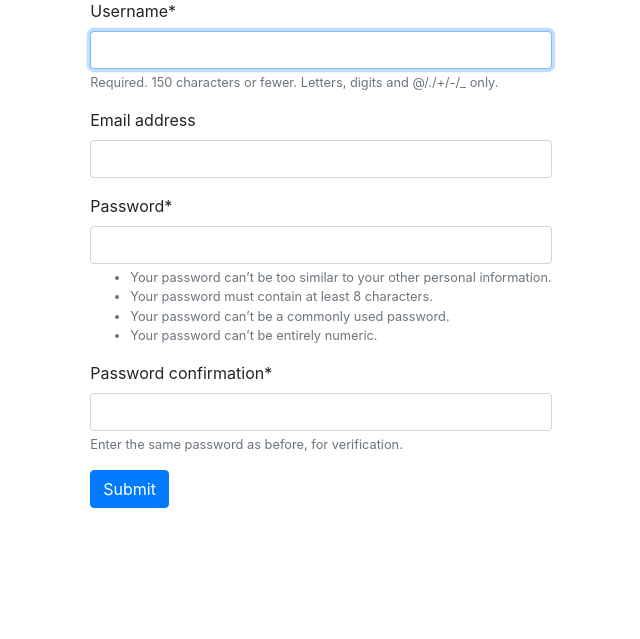
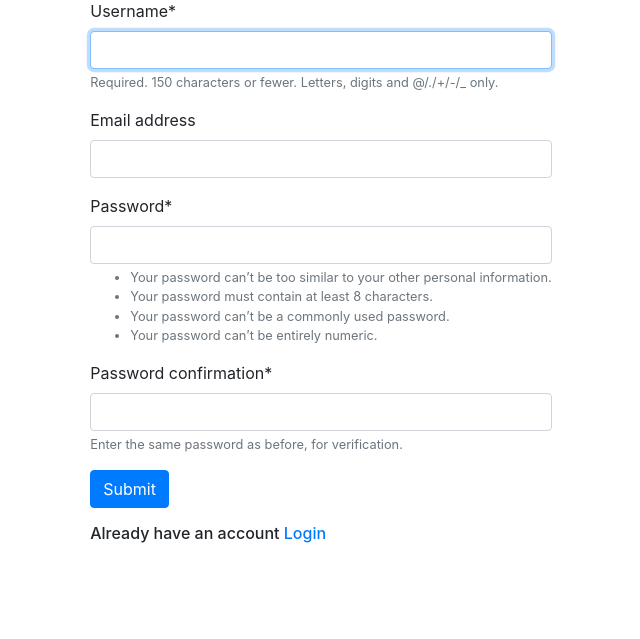
Before and after one commit to Ozan-007/Restaurant_Reservation_App, a Django app: page /signup in a window 1280 px wide. Shown: the part 161-800 px from the top of the page, without its empty margins (319-959 px from the left). Run offline with Django 4.2, Linux system fonts and the light colour scheme; some libraries are stand-ins or nearby versions.

Commit message:
signup login switch added

```diff
--- a/reservation/templates/signup.html
+++ b/reservation/templates/signup.html
@@ -26,6 +26,7 @@
         {{ signupform|crispy }}
 
         <input class="btn btn-primary" type="submit" value="Submit">
+        <h6 style="padding-top: 1rem">Already have an account <a href="{% url 'login' %}">Login</a></h6>
     </form>
 </div>
 {% endblock content %}
```
